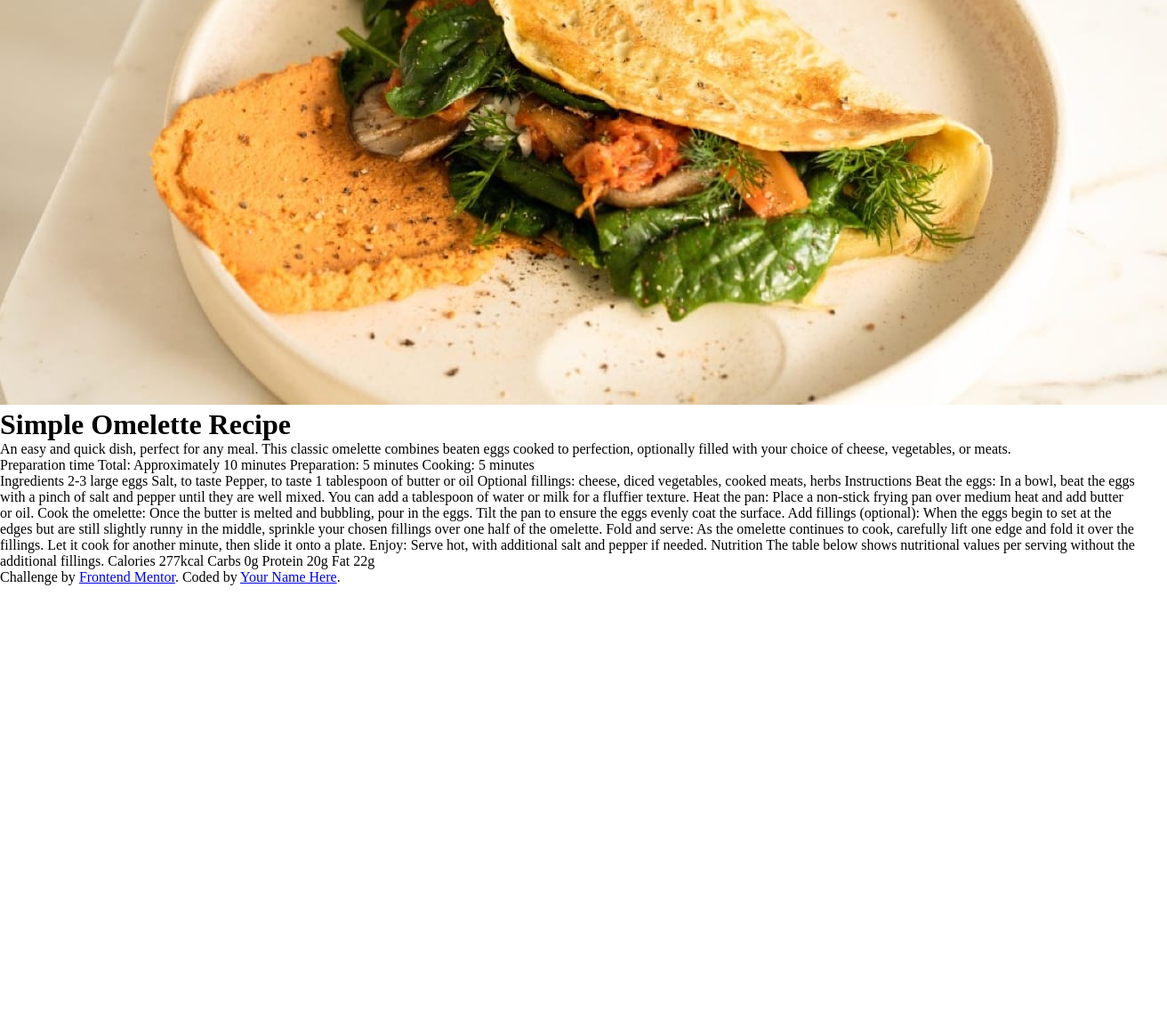
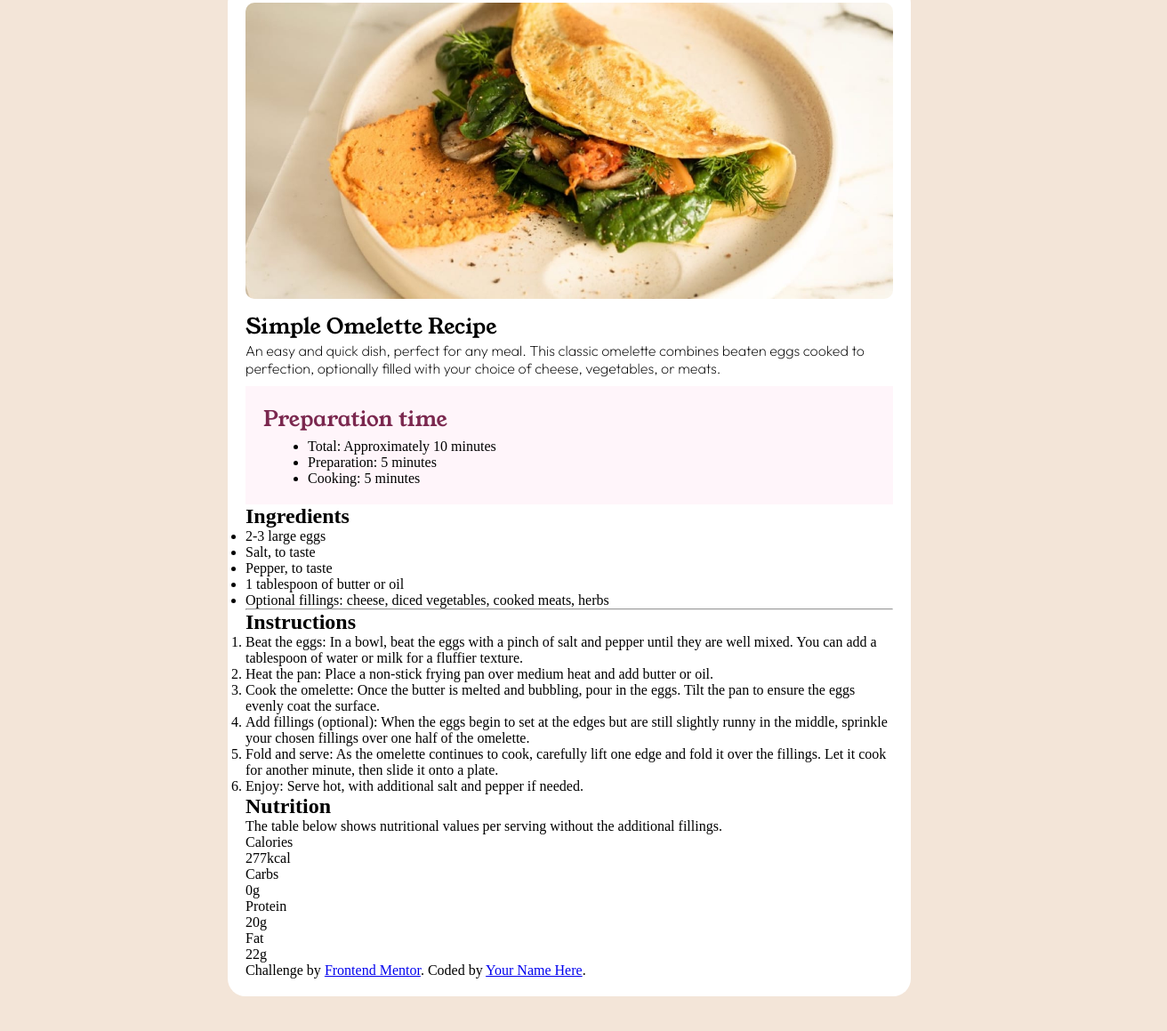
Before and after one commit to Ayomide00712/recipe-page-main, a plain HTML site: page index.html in a window 1280 px wide. Shown: the part 145-1304 px from the top of the page at 89% size, 1312 px wide, since content can reach past the window. Before the commit the page ends 803 px from the top, so only its background shows below. Drawn offline with Linux system fonts and the light colour scheme.

Commit message:
adding the style property

```diff
--- a/index.html
+++ b/index.html
@@ -9,6 +9,7 @@
   <title>Frontend Mentor | Recipe page</title>
 
   <link rel="stylesheet" href="style.css">
+  <link rel="stylesheet" href="https://cdnjs.cloudflare.com/ajax/libs/font-awesome/6.6.0/css/all.min.css"/>
 </head>
 <body>
     <div class="container">
@@ -16,59 +17,74 @@
       ">
       <img src="assets/images/image-omelette.jpeg" alt="pizza">
     </div>
-      <h1> Simple Omelette Recipe </h1>
+    <section class="recipe">
+      <h1 > Simple Omelette Recipe </h1>
 
  <p>An easy and quick dish, perfect for any meal. This classic omelette combines beaten eggs cooked
   to perfection, optionally filled with your choice of cheese, vegetables, or meats.</p>
-<section class="time-section">
-    Preparation time
+</section>
+<!-- Time-section -->
+  <section class="time-section">
+    <h2> Preparation time</h2>
+  <ul>
+   <li><p></p> <span>Total:</span> Approximately 10 minutes</li>
+   <li><span></span>Preparation: 5 minutes</li>
+   <li><span></span>Cooking: 5 minutes</li>
+</ul>
+  </section>
+  <!-- Ingredient -->
+  <section class="Ingredient">
+<ul>
+  <h2>Ingredients</h2>
 
-  Total: Approximately 10 minutes
-  Preparation: 5 minutes
-  Cooking: 5 minutes
-  </section>
+  <li>2-3 large eggs</li>
+  <li>Salt, to taste</li>
+  <li>Pepper, to taste</li>
+  <li> 1 tablespoon of butter or oil</li>
+  <li>Optional fillings: cheese, diced vegetables, cooked meats, herbs</li>
+</ul>
+</section>
+<hr>
+<!-- instruction -->
+<ol>
+ <h2>Instructions</h2>
 
-  Ingredients
+  <li>Beat the eggs: In a bowl, beat the eggs with a pinch of salt and pepper until they are well mixed.
+  You can add a tablespoon of water or milk for a fluffier texture.</li>
 
-  2-3 large eggs
-  Salt, to taste
-  Pepper, to taste
-  1 tablespoon of butter or oil
-  Optional fillings: cheese, diced vegetables, cooked meats, herbs
+ <li>Heat the pan: Place a non-stick frying pan over medium heat and add butter or oil.</li>
 
-  Instructions
+ <li>Cook the omelette: Once the butter is melted and bubbling, pour in the eggs. Tilt the pan to ensure
+  the eggs evenly coat the surface.</li>
 
-  Beat the eggs: In a bowl, beat the eggs with a pinch of salt and pepper until they are well mixed.
-  You can add a tablespoon of water or milk for a fluffier texture.
+  <li>Add fillings (optional): When the eggs begin to set at the edges but are still slightly runny in the
+    middle, sprinkle your chosen fillings over one half of the omelette.</li>
 
-  Heat the pan: Place a non-stick frying pan over medium heat and add butter or oil.
+  <li> Fold and serve: As the omelette continues to cook, carefully lift one edge and fold it over the
+    fillings. Let it cook for another minute, then slide it onto a plate.</li>
 
-  Cook the omelette: Once the butter is melted and bubbling, pour in the eggs. Tilt the pan to ensure
-  the eggs evenly coat the surface.
+  <li>Enjoy: Serve hot, with additional salt and pepper if needed.</li>
+</ol>
 
-  Add fillings (optional): When the eggs begin to set at the edges but are still slightly runny in the
-  middle, sprinkle your chosen fillings over one half of the omelette.
+<section class="Nutrition">
+ <h2>Nutrition</h2>
 
-  Fold and serve: As the omelette continues to cook, carefully lift one edge and fold it over the
-  fillings. Let it cook for another minute, then slide it onto a plate.
-
-  Enjoy: Serve hot, with additional salt and pepper if needed.
-
-  Nutrition
-
-  The table below shows nutritional values per serving without the additional fillings.
-
-  Calories
-  277kcal
-
-  Carbs
-  0g
-
-  Protein
-  20g
-
-  Fat
-  22g
+  <p>The table below shows nutritional values per serving without the additional fillings.</p>
+<div>
+  <p>Calories</p>
+ <p> 277kcal</p>
+</div>
+<div>
+ <p> Carbs</p>
+ <p> 0g </p>
+</div>
+<div>
+ <p> Protein</p>
+  <p>20g</p>
+</div>
+ <p> Fat</p>
+ <p>22g</p>
+</section>
 
   <div class="attribution">
     Challenge by <a href="https://www.frontendmentor.io?ref=challenge" target="_blank">Frontend Mentor</a>.
--- a/style.css
+++ b/style.css
@@ -1,8 +1,55 @@
+@import url('https://fonts.googleapis.com/css2?family=Montserrat:ital,wght@0,100..900;1,100..900&family=Outfit:wght@100..900&family=Pacifico&family=Roboto:ital,wght@0,100;0,300;0,400;0,500;0,700;0,900;1,100;1,300;1,400;1,500;1,700;1,900&family=Young+Serif&display=swap');
+@import url('https://fonts.googleapis.com/css2?family=Montserrat:ital,wght@0,100..900;1,100..900&family=Outfit:wght@100..900&family=Pacifico&family=Roboto:ital,wght@0,100;0,300;0,400;0,500;0,700;0,900;1,100;1,300;1,400;1,500;1,700;1,900&family=Young+Serif&display=swap');
+
 *{
     padding: 0;
     margin: 0;
     box-sizing: border-box;
 }
+:root{
+    --h1-font: "Young Serif", serif;
+}
+body{
+  background-color:   #F3E5D8;
+  width: 100%;
+}
 .container{
+background-color: hsl(0, 0%, 100%);
+width:60%;
+margin: 10% auto;
+padding: 20px;
+border-radius: 20px;
+}
+img{
+    width: 100%;
+    object-fit: contain;
+    border-radius: 10px;
+}
+.recipe{
+    margin: 10px 0;
+}
+.recipe h1{
+    font-family: var(--h1-font);
+    font-weight: 400;
+}
+.recipe p{
+    font-family: "outfit", serif ;
+    font-weight: 200;
+    font-size: 16px;
+}
+.time-section{
+    background-color:hsl(330, 100%, 98%) ;
+    padding: 20px;
 
 }
+.time-section h2{
+    font-family: var(--h1-font);
+    font-weight: 400;
+    color: hsl(332, 51%, 32%);
+    border-radius: 5px;
+
+
+}
+.time-section ul{
+    padding: 5px 50px 0 ;
+}
```
